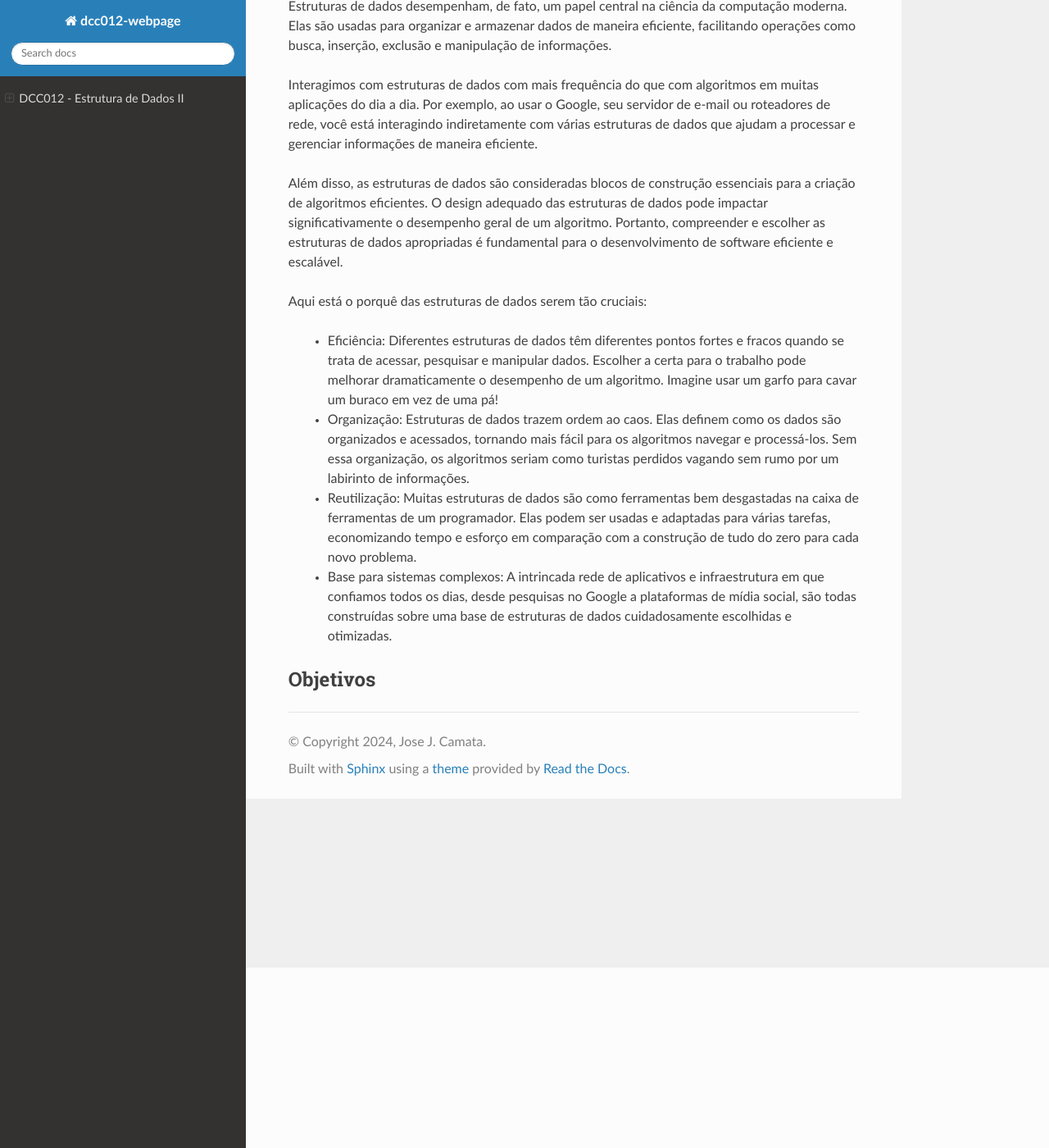
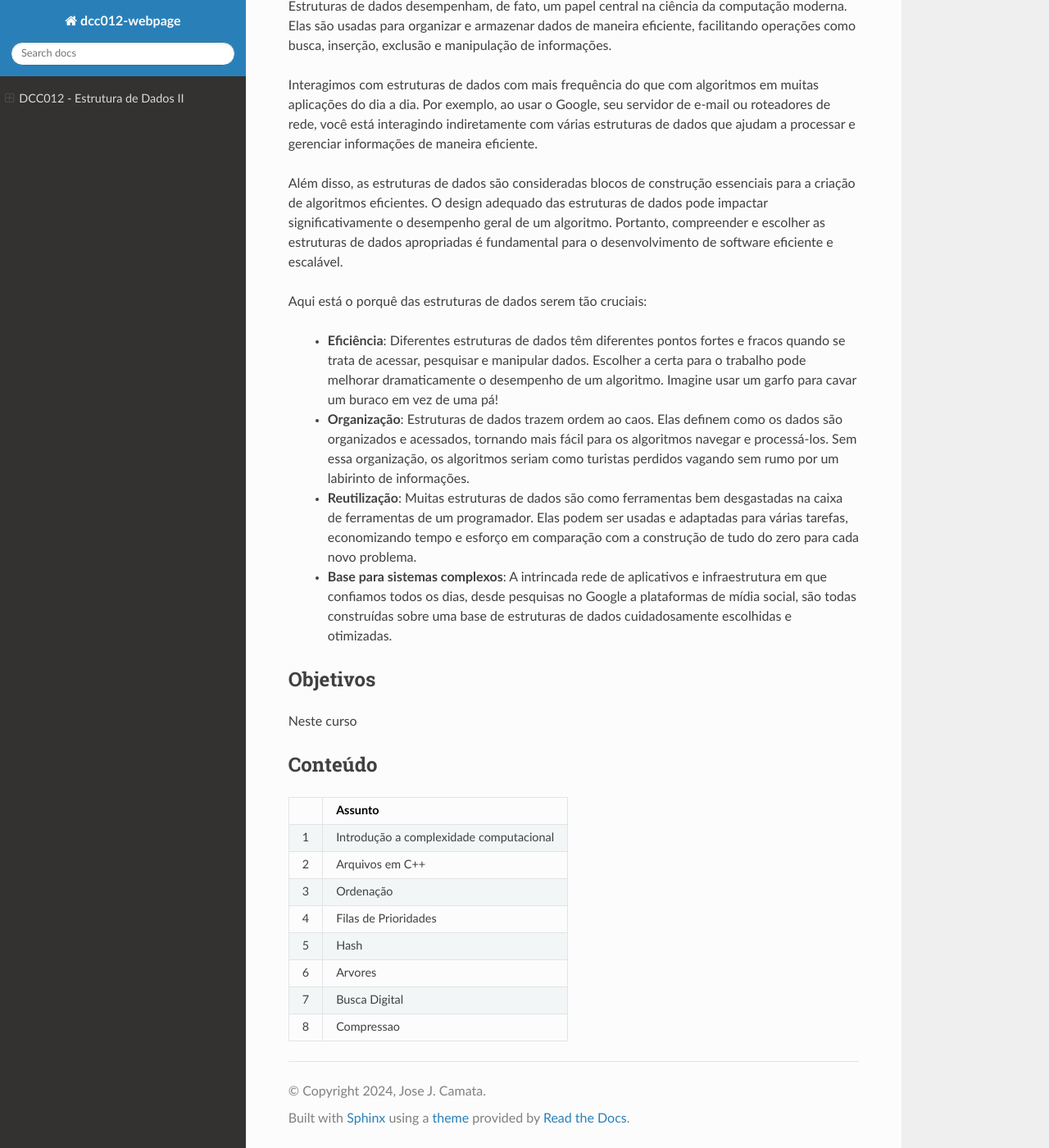
Before and after one commit to josecamata/dcc012, a Sphinx documentation site: the page built from docs/source/index.rst, in a window 1280 px wide and 1400 px high, scrolled down 220 px. Shown: the whole window at 82% size. Built offline with Sphinx 7.4.7 and the Read the Docs theme 2.0.0, drawn with Linux system fonts in a browser that asks for light colours.

Commit message:
upDATE INDEX.RST

```diff
--- a/docs/source/index.rst
+++ b/docs/source/index.rst
@@ -21,13 +21,39 @@ dados apropriadas é fundamental para o desenvolvimento de software eficiente e
 
 Aqui está o porquê das estruturas de dados serem tão cruciais:
 
- - Eficiência: Diferentes estruturas de dados têm diferentes pontos fortes e fracos quando se trata de acessar, pesquisar e manipular dados.  Escolher a certa para o trabalho pode melhorar dramaticamente o desempenho de um algoritmo. Imagine usar um garfo para cavar um buraco em vez de uma pá!
+ - **Eficiência**: Diferentes estruturas de dados têm diferentes pontos fortes e fracos quando se trata de acessar, pesquisar e manipular dados.  Escolher a certa para o trabalho pode melhorar dramaticamente o desempenho de um algoritmo. Imagine usar um garfo para cavar um buraco em vez de uma pá!
 
- - Organização: Estruturas de dados trazem ordem ao caos. Elas definem como os dados são organizados e acessados, tornando mais fácil para os algoritmos navegar e processá-los. Sem essa organização, os algoritmos seriam como turistas perdidos vagando sem rumo por um labirinto de informações.
+ - **Organização**: Estruturas de dados trazem ordem ao caos. Elas definem como os dados são organizados e acessados, tornando mais fácil para os algoritmos navegar e processá-los. Sem essa organização, os algoritmos seriam como turistas perdidos vagando sem rumo por um labirinto de informações.
 
- - Reutilização: Muitas estruturas de dados são como ferramentas bem desgastadas na caixa de ferramentas de um programador. Elas podem ser usadas e adaptadas para várias tarefas, economizando tempo e esforço em comparação com a construção de tudo do zero para cada novo problema.
+ - **Reutilização**: Muitas estruturas de dados são como ferramentas bem desgastadas na caixa de ferramentas de um programador. Elas podem ser usadas e adaptadas para várias tarefas, economizando tempo e esforço em comparação com a construção de tudo do zero para cada novo problema.
 
- - Base para sistemas complexos: A intrincada rede de aplicativos e infraestrutura em que confiamos todos os dias, desde pesquisas no Google a plataformas de mídia social, são todas construídas sobre uma base de estruturas de dados cuidadosamente escolhidas e otimizadas.
+ - **Base para sistemas complexos**: A intrincada rede de aplicativos e infraestrutura em que confiamos todos os dias, desde pesquisas no Google a plataformas de mídia social, são todas construídas sobre uma base de estruturas de dados cuidadosamente escolhidas e otimizadas.
 
 Objetivos
+----------
+
+Neste curso
+
+
+Conteúdo
 ---------
+
++-----------+-----------------------------------------------+
+|           | Assunto                                       |
++===========+===============================================+
+| 1         | Introdução a complexidade computacional       |
++-----------+-----------------------------------------------+
+| 2         | Arquivos em C++                               |
++-----------+-----------------------------------------------+
+| 3         | Ordenação                                     |
++-----------+-----------------------------------------------+
+| 4         | Filas de Prioridades                          |
++-----------+-----------------------------------------------+
+| 5         | Hash                                          |
++-----------+-----------------------------------------------+
+| 6         | Arvores                                       |
++-----------+-----------------------------------------------+
+| 7         | Busca Digital                                 |
++-----------+-----------------------------------------------+
+| 8         | Compressao                                    |
++-----------+-----------------------------------------------+
```
